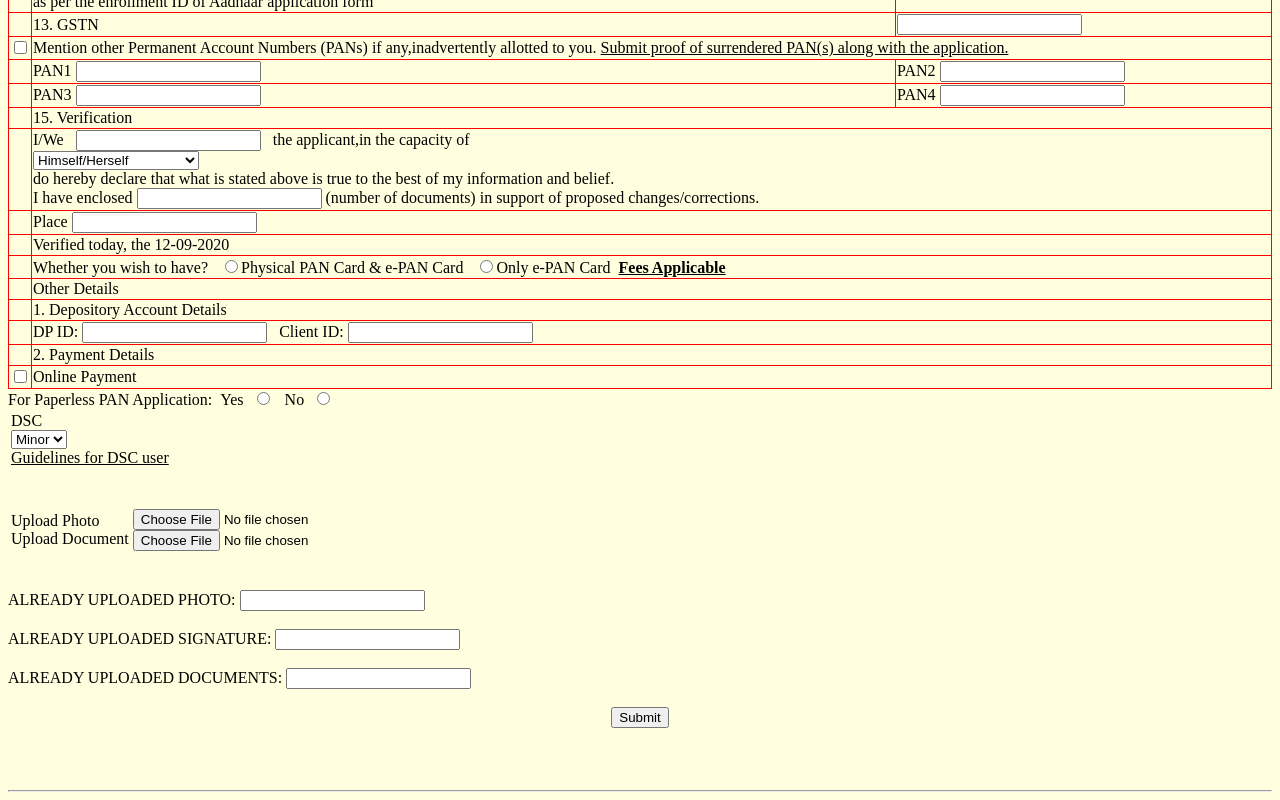
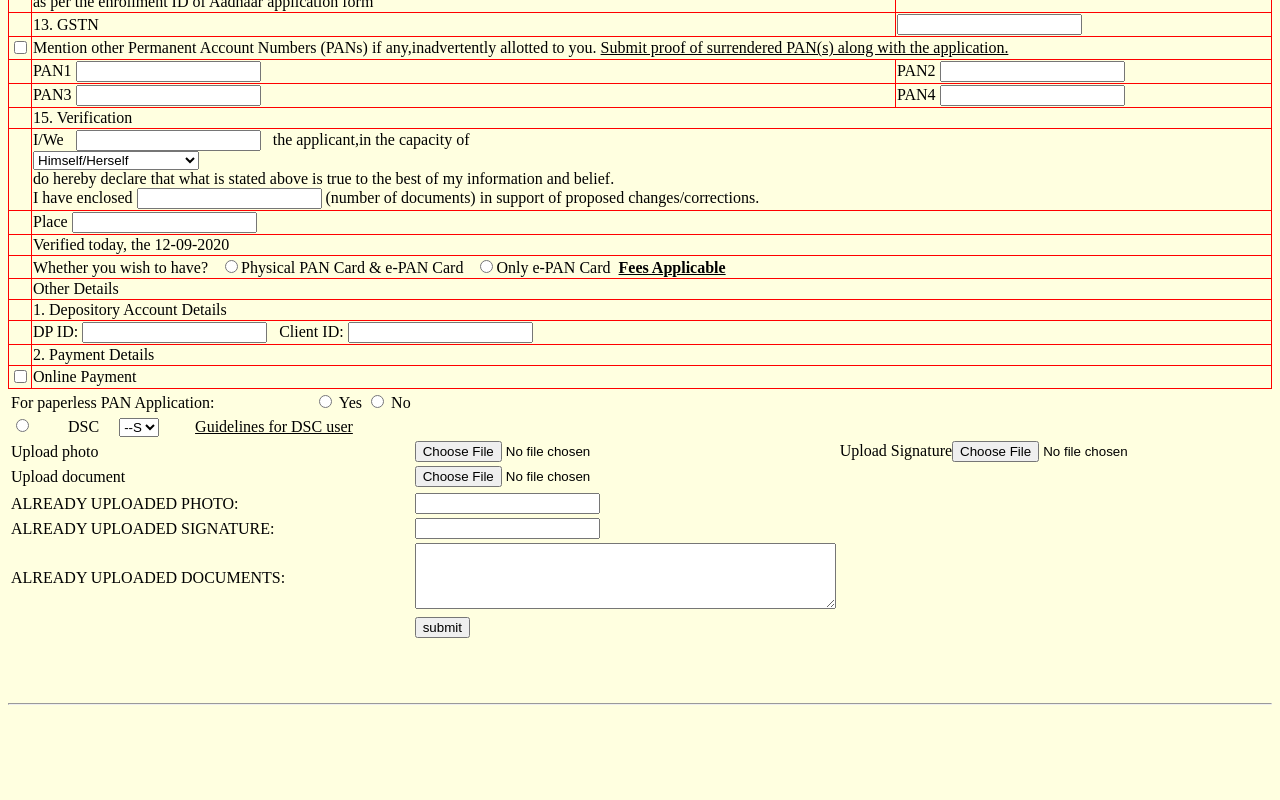
Before and after one commit to harishhasti95/Pan_card_form_dummy_html, a plain HTML site: page index.html in a window 1280 px wide. Shown: the part 1064-1864 px from the top of the page. After the commit the page ends 1777 px from the top, so only its background shows below. Drawn offline with Linux system fonts and the light colour scheme.

Commit message:
Update index.html

```diff
--- a/index.html
+++ b/index.html
@@ -370,37 +370,56 @@
       </tr>
 
   </table>
-  <div>For Paperless PAN Application: &nbsp;Yes&nbsp;&nbsp;<input type=radio>&nbsp;&nbsp;&nbsp;No&nbsp;&nbsp;<input type=radio></div>
-  <table>
-      <tr>
-          <td>DSC <form>
-            <label for="fo2"></label>
-            <select name="fo2" id="fo2"><option value="Minor">Minor</option>
-            <option value="Self">Self</option></select></form><u>Guidelines for DSC user</u>
-          </td>
-      </tr>
+  <footer>
+    <table id="tablefooter" style="background-color:lightyellow;">
+        <tr colspan="3">
+            <td>For paperless PAN Application:&emsp;&emsp;&emsp;&emsp;&emsp;&emsp;
+                <input type="radio" name="offline">
+                <label>Yes</label>
+                <input type="radio" name="offline">
+                <label>No</label>
+            </td>
+        </tr>
+        <tr>
+            <td><input type="radio">&emsp;&emsp;
+                DSC&emsp; <select style="width:10%;">
+                    <option>--Select</option>
+                </select>&emsp;&emsp;
+                <span style="text-decoration:underline">Guidelines for DSC user</span>
+            </td>
+        </tr>
+        <tr>
+            <td>Upload photo</td>
+            <td><input type="file" name="" id=""></td>
+            <td>Upload Signature<input type="file" name="" id=""></td>
+        </tr>
+        <tr>
+            <td>Upload document</td>
+            <td><input type="file" name="" id=""></td>
+        </tr>
+        <tr>
 
-  </table>
-  <br>
-  <br>
-  <table>
-      <tr>
-          <td>Upload Photo<br>Upload Document</td>
-          <td><input type="file"><br><input type="file"></td>
-      </tr>
-  </table>
-
-
-  <br>
-  <br>
-  <div>ALREADY UPLOADED PHOTO:         <input type="text"></div>
-  <br>
-  <div>ALREADY UPLOADED SIGNATURE:      <input type="text"></div>
-  <br>
-  <div>ALREADY UPLOADED DOCUMENTS:      <input type="text" style="height: 400%;"></div>
-  <br>
-
-  <div id='but'><button>Submit</button></div>
+        </tr>
+        <tr>
+            <td>ALREADY UPLOADED PHOTO:</td>
+            <td><input type="text" name="" id=""></td>
+        </tr>
+        <tr>
+            <td>ALREADY UPLOADED SIGNATURE:</td>
+            <td><input type="text" name="" id=""></td>
+        </tr>
+        <tr>
+            <td>ALREADY UPLOADED DOCUMENTS:</td>
+            <td><textarea rows="4" cols="50">
+                </textarea>
+            </td>
+        </tr>
+        <tr>
+            <td></td>
+            <td><input type="submit" value="submit"></td>
+        </tr>
+    </table>
+  </footer>
 
   <br>
   <br>
```
